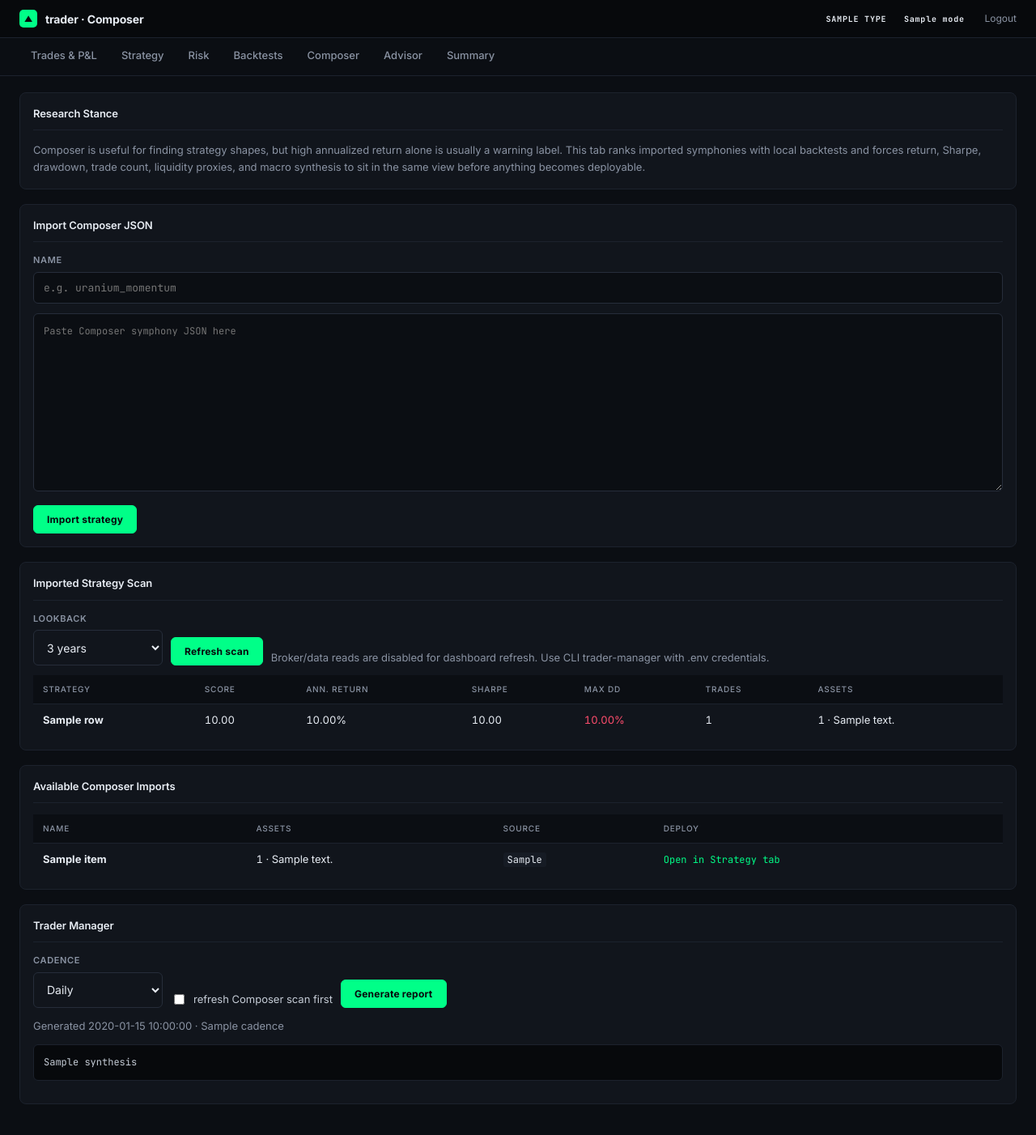
After one commit to drizzle/trader, a FastAPI app: template trader/dashboard/templates/composer.html in a window 1280 px wide. The commit adds this page. Shown: the whole page at 81% size. Run offline with FastAPI, Linux system fonts and the light colour scheme; the template is opened without the code that fills it: most values are stand-ins (such as "Sample title", 1, 10 or a date in 2020); parts of the project's set-up code (start-up, migrations or seed data) failed here and were passed over.

Commit message:
Add Composer research and trader manager

```diff
--- a/trader/dashboard/app.py
+++ b/trader/dashboard/app.py
@@ -77,6 +77,15 @@ from ..advisors import (
 from ..advisors.cache import RecommendationCache
 from ..advisors.context import build_context
 from ..config import Config, load_config, validate_account_strategy
+from ..composer_research import (
+    generate_manager_report,
+    latest_manager_report,
+    list_composer_strategies,
+    load_composer_scan,
+    save_composer_import,
+    save_composer_scan,
+    scan_imported_strategies,
+)
 from ..data import DataClient
 from ..execution import ExecutionClient
 from ..market_summary import (
@@ -84,7 +93,7 @@ from ..market_summary import (
     run_summary,
 )
 from ..storage import Storage
-from ..strategy import STRATEGIES
+from ..strategy import STRATEGIES, reload_json_strategies
 
 def _safe_b64_decode(b64_str: str) -> bytes | None:
     """Decode base64, auto-padding to a multiple of 4. Returns None on failure.
@@ -1542,6 +1551,86 @@ def create_app(cfg: Config) -> FastAPI:
     def healthz():
         return {"ok": True}
 
+    @app.get("/composer", response_class=HTMLResponse)
+    def composer_view(request: Request, msg: str = "", err: str = ""):
+        reload_json_strategies()
+        kill_engaged = Path(cfg.risk.kill_switch_path).exists()
+        return templates.TemplateResponse(request, "composer.html", _with_csrf(request, {
+            "active_tab": "composer",
+            "cfg": cfg,
+            "kill_engaged": kill_engaged,
+            "mode": "LIVE" if cfg.alpaca.live else "PAPER",
+            "flash_msg": msg,
+            "flash_err": err,
+            "broker_reads_enabled": broker_reads_enabled,
+            "imports": list_composer_strategies(),
+            "scan": load_composer_scan(cfg),
+            "manager_report": latest_manager_report(cfg),
+            "read_only": read_only,
+        }))
+
+    @app.post("/composer/import")
+    async def composer_import_submit(request: Request):
+        if read_only:
+            return JSONResponse({"error": "dashboard is read-only"}, status_code=403)
+        body = (await request.body()).decode()
+        form = parse_qs(body)
+        name = (form.get("name", [""])[0] or "").strip()
+        json_text = form.get("json_text", [""])[0] or ""
+        try:
+            path = save_composer_import(cfg, json_text, name)
+        except Exception as e:
+            from urllib.parse import quote
+            return RedirectResponse(url=f"/composer?err={quote(str(e))}", status_code=303)
+        from urllib.parse import quote
+        return RedirectResponse(
+            url=f"/composer?msg={quote(f'Imported {path.name}; it is now available on the Strategy tab.')}",
+            status_code=303,
+        )
+
+    @app.post("/composer/scan")
+    async def composer_scan_submit(request: Request):
+        if read_only:
+            return JSONResponse({"error": "dashboard is read-only"}, status_code=403)
+        if not broker_reads_enabled:
+            return RedirectResponse(
+                url="/composer?err=Broker+data+reads+are+disabled+for+dashboard+scan",
+                status_code=303,
+            )
+        body = (await request.body()).decode()
+        form = parse_qs(body)
+        try:
+            years = int((form.get("years", ["3"])[0] or "3").strip())
+            if years not in {1, 3, 5}:
+                raise ValueError("Lookback must be 1, 3, or 5 years")
+            scan = scan_imported_strategies(cfg, years=years)
+            save_composer_scan(cfg, scan)
+        except Exception as e:
+            from urllib.parse import quote
+            return RedirectResponse(url=f"/composer?err={quote(str(e))}", status_code=303)
+        return RedirectResponse(url="/composer?msg=Composer+scan+refreshed", status_code=303)
+
+    @app.post("/composer/manager")
+    async def composer_manager_submit(request: Request):
+        if read_only:
+            return JSONResponse({"error": "dashboard is read-only"}, status_code=403)
+        body = (await request.body()).decode()
+        form = parse_qs(body)
+        cadence = (form.get("cadence", ["daily"])[0] or "daily").strip()
+        if cadence not in {"daily", "weekly", "monthly"}:
+            return RedirectResponse(url="/composer?err=Invalid+cadence", status_code=303)
+        try:
+            if form.get("refresh_composer", [""])[0] == "on":
+                if not broker_reads_enabled:
+                    raise RuntimeError("Broker data reads are disabled for dashboard Composer refresh")
+                scan = scan_imported_strategies(cfg, years=3)
+                save_composer_scan(cfg, scan)
+            generate_manager_report(cfg, cadence=cadence)
+        except Exception as e:
+            from urllib.parse import quote
+            return RedirectResponse(url=f"/composer?err={quote(str(e))}", status_code=303)
+        return RedirectResponse(url="/composer?msg=Trader+manager+report+generated", status_code=303)
+
     @app.get("/advisors", response_class=HTMLResponse)
     def advisors_view(request: Request, msg: str = "", err: str = ""):
         kill_engaged = Path(cfg.risk.kill_switch_path).exists()
--- a/trader/dashboard/templates/base.html
+++ b/trader/dashboard/templates/base.html
@@ -376,6 +376,7 @@
   <a href="/strategy" class="{% if active_tab == 'strategy' %}active{% endif %}">Strategy</a>
   <a href="/risk" class="{% if active_tab == 'risk' %}active{% endif %}">Risk</a>
   <a href="/backtests" class="{% if active_tab == 'backtests' %}active{% endif %}">Backtests</a>
+  <a href="/composer" class="{% if active_tab == 'composer' %}active{% endif %}">Composer</a>
   <a href="/advisors" class="{% if active_tab == 'advisors' %}active{% endif %}">Advisor</a>
   <a href="/summary" class="{% if active_tab == 'summary' %}active{% endif %}">Summary</a>
 </nav>
--- /dev/null
+++ b/trader/dashboard/templates/composer.html
@@ -0,0 +1,164 @@
+{% extends "base.html" %}
+{% block title %}Composer{% endblock %}
+{% block heading %}Composer{% endblock %}
+{% block content %}
+
+{% if flash_msg %}
+  <div class="card" style="border-color: var(--accent-line); background: var(--accent-soft);">
+    <strong style="color: var(--accent);">✓</strong> {{ flash_msg }}
+  </div>
+{% endif %}
+{% if flash_err %}
+  <div class="card" style="border-color: rgba(255,77,109,0.32); background: var(--neg-soft);">
+    <strong style="color: var(--neg);">⚠</strong> {{ flash_err }}
+  </div>
+{% endif %}
+
+<div class="card">
+  <h2>Research Stance</h2>
+  <p class="muted" style="margin:0; line-height:1.6">
+    Composer is useful for finding strategy shapes, but high annualized return alone is usually a warning label.
+    This tab ranks imported symphonies with local backtests and forces return, Sharpe, drawdown, trade count, liquidity proxies,
+    and macro synthesis to sit in the same view before anything becomes deployable.
+  </p>
+</div>
+
+<div class="card">
+  <h2>Import Composer JSON</h2>
+  <form method="post" action="/composer/import">
+    <input type="hidden" name="csrf_token" value="{{ csrf_token }}">
+    <div class="grid grid-3">
+      <label class="bt-field">
+        <span>Name</span>
+        <input type="text" name="name" placeholder="e.g. uranium_momentum">
+      </label>
+    </div>
+    <textarea name="json_text" required placeholder="Paste Composer symphony JSON here"></textarea>
+    <div style="margin-top:12px">
+      <button type="submit">Import strategy</button>
+    </div>
+  </form>
+</div>
+
+<div class="card">
+  <h2>Imported Strategy Scan</h2>
+  <form method="post" action="/composer/scan" style="display:flex; gap:10px; align-items:end; flex-wrap:wrap; margin-bottom:12px">
+    <input type="hidden" name="csrf_token" value="{{ csrf_token }}">
+    <label class="bt-field" style="min-width:160px">
+      <span>Lookback</span>
+      <select name="years">
+        <option value="1">1 year</option>
+        <option value="3" selected>3 years</option>
+        <option value="5">5 years</option>
+      </select>
+    </label>
+    <button type="submit" {% if not broker_reads_enabled %}disabled{% endif %}>Refresh scan</button>
+    {% if not broker_reads_enabled %}
+      <span class="muted">Broker/data reads are disabled for dashboard refresh. Use CLI trader-manager with .env credentials.</span>
+    {% endif %}
+  </form>
+
+  {% if scan and scan.rows %}
+    <div class="scroll">
+      <table>
+        <thead>
+          <tr>
+            <th>Strategy</th><th>Score</th><th>Ann. Return</th><th>Sharpe</th>
+            <th>Max DD</th><th>Trades</th><th>Assets</th>
+          </tr>
+        </thead>
+        <tbody>
+          {% for row in scan.rows %}
+            <tr>
+              <td><strong>{{ row.name }}</strong></td>
+              <td>{{ "%.2f"|format(row.score) }}</td>
+              <td>{{ "%.2f%%"|format(row.metrics.cagr_pct) }}</td>
+              <td>{{ "%.2f"|format(row.metrics.sharpe) }}</td>
+              <td class="neg">{{ "%.2f%%"|format(row.metrics.max_drawdown_pct) }}</td>
+              <td>{{ row.metrics.n_trades }}</td>
+              <td>{{ row.asset_count }} · {{ row.assets_preview|join(", ") }}</td>
+            </tr>
+          {% endfor %}
+        </tbody>
+      </table>
+    </div>
+  {% else %}
+    <div class="empty">No scan yet. Import a Composer JSON strategy, then refresh scan.</div>
+  {% endif %}
+</div>
+
+<div class="card">
+  <h2>Available Composer Imports</h2>
+  {% if imports %}
+    <div class="scroll">
+      <table>
+        <thead><tr><th>Name</th><th>Assets</th><th>Source</th><th>Deploy</th></tr></thead>
+        <tbody>
+          {% for item in imports %}
+            <tr>
+              <td><strong>{{ item.name }}</strong></td>
+              <td>{{ item.asset_count }} · {{ item.assets_preview|join(", ") }}</td>
+              <td><code>{{ item.source_path }}</code></td>
+              <td><a class="report" href="/strategy?strategy={{ item.name }}">Open in Strategy tab</a></td>
+            </tr>
+          {% endfor %}
+        </tbody>
+      </table>
+    </div>
+  {% else %}
+    <div class="empty">No imported Composer strategies yet.</div>
+  {% endif %}
+</div>
+
+<div class="card">
+  <h2>Trader Manager</h2>
+  <form method="post" action="/composer/manager" style="display:flex; gap:10px; align-items:end; flex-wrap:wrap; margin-bottom:12px">
+    <input type="hidden" name="csrf_token" value="{{ csrf_token }}">
+    <label class="bt-field" style="min-width:160px">
+      <span>Cadence</span>
+      <select name="cadence">
+        <option value="daily">Daily</option>
+        <option value="weekly">Weekly</option>
+        <option value="monthly">Monthly</option>
+      </select>
+    </label>
+    <label style="display:flex; gap:8px; align-items:center; color:var(--fg-1)">
+      <input type="checkbox" name="refresh_composer"> refresh Composer scan first
+    </label>
+    <button type="submit">Generate report</button>
+  </form>
+  {% if manager_report %}
+    <p class="muted">Generated {{ manager_report.generated_at }} · {{ manager_report.cadence }}</p>
+    <pre class="logic-block">{{ manager_report.synthesis }}</pre>
+  {% else %}
+    <div class="empty">No trader-manager report yet.</div>
+  {% endif %}
+</div>
+
+<style>
+  textarea {
+    width: 100%;
+    min-height: 220px;
+    margin-top: 12px;
+    background: var(--bg-1);
+    color: var(--fg-0);
+    border: 1px solid var(--border-2);
+    border-radius: var(--r-md);
+    padding: 12px;
+    font: 12px/1.5 var(--font-mono);
+  }
+  textarea:focus { outline: none; border-color: var(--accent); }
+  .bt-field { display: flex; flex-direction: column; gap: 6px; min-width: 0; }
+  .bt-field > span {
+    color: var(--fg-2); font-size: 11px;
+    text-transform: uppercase; letter-spacing: 0.06em; font-weight: 600;
+  }
+  .bt-field select {
+    background: var(--bg-2); color: var(--fg-0);
+    border: 1px solid var(--border-2); border-radius: var(--r-md);
+    padding: 10px 12px; font-size: 14px; min-height: 44px;
+    font-family: inherit;
+  }
+</style>
+
+{% endblock %}
```
Also changed, not shown: tests/test_strategy.py (+7 -0 lines), trader/cli.py (+30 -0 lines), trader/composer_research.py (added, +257 -0 lines), trader/strategy/__init__.py (+26 -18 lines), trader/strategy/json_strategy.py (+27 -3 lines), 8 other files.
